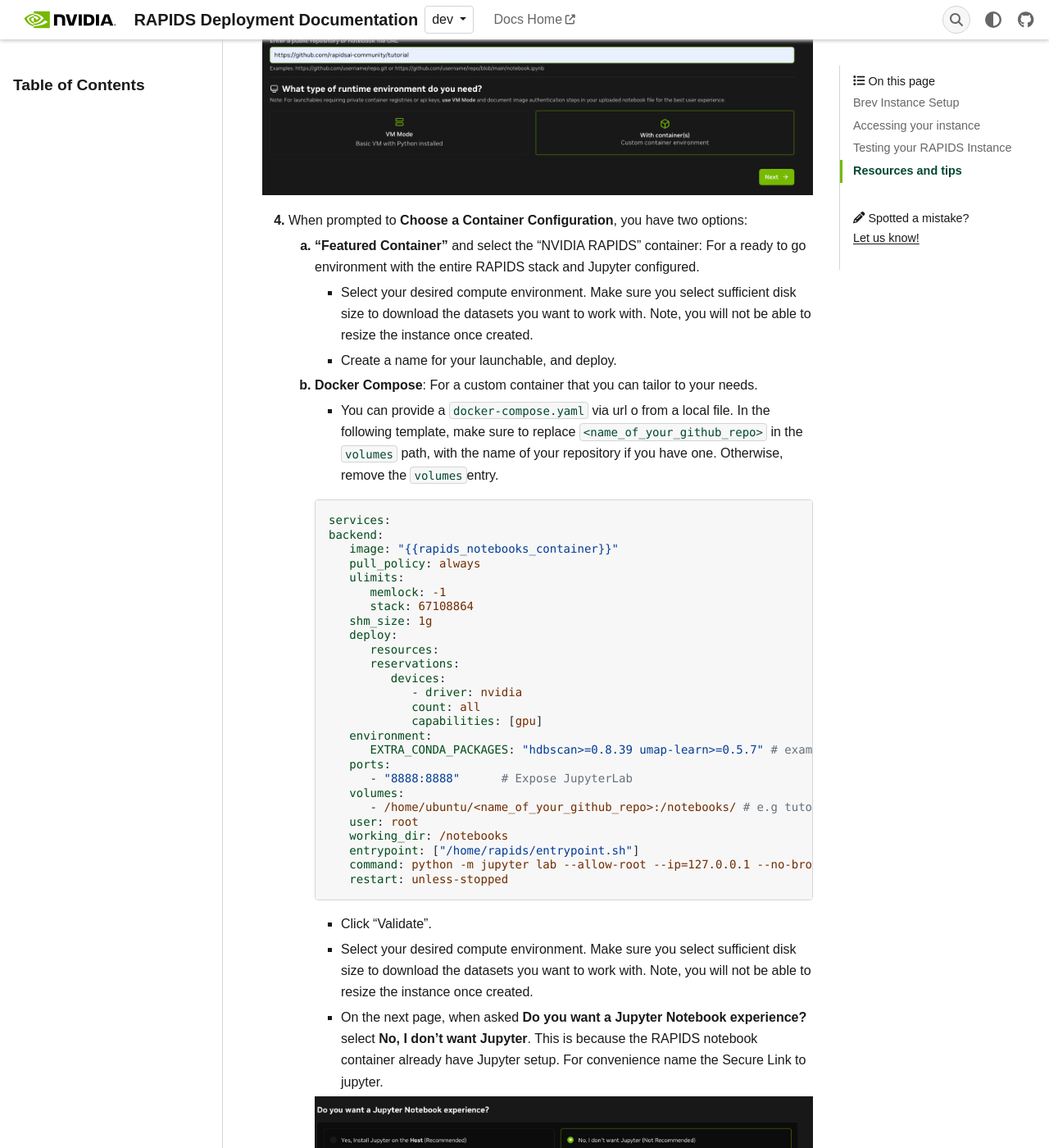
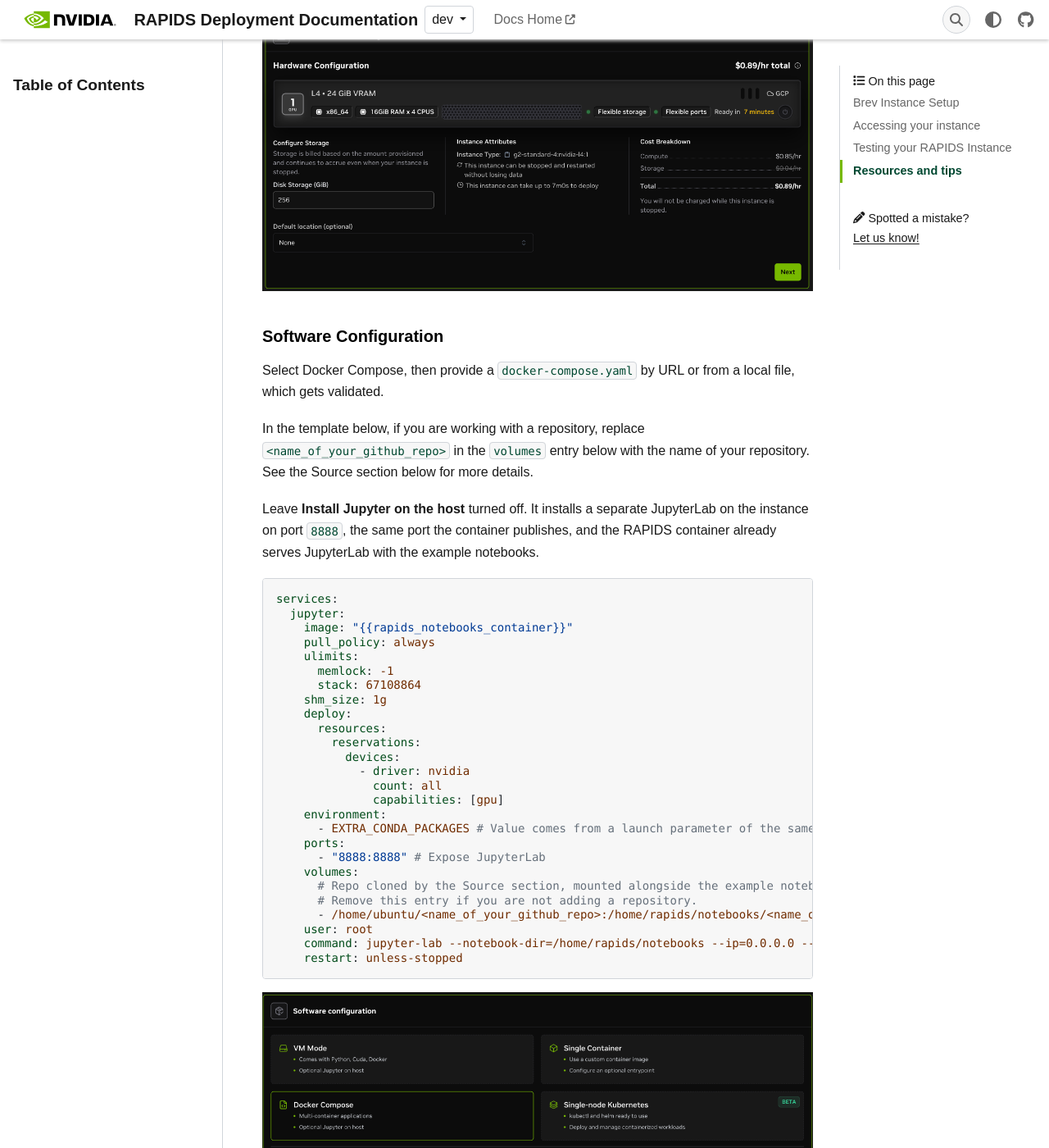
Before and after one commit to rapidsai/deployment, a Sphinx documentation site: the page built from source/cloud/nvidia/brev.md, in a window 1280 px wide and 1400 px high, scrolled down 3475 px. Shown: the whole window at 82% size. Built offline with Sphinx 7.4.7, drawn with Linux system fonts in a browser that asks for light colours; some web fonts are replaced; some of the changed text lies outside the part shown.

Commit message:
added new Brev launchable instructions (#733)

````diff
--- a/source/cloud/nvidia/brev.md
+++ b/source/cloud/nvidia/brev.md
@@ -48,65 +48,112 @@ our [Single-cell Analysis Blueprint](https://github.com/NVIDIA-AI-Blueprints/sin
 However, you can use this to create quick-start templates for many different kinds of projects when you want users to
 drop into an environment that is ready to go (e.g. tutorials, workshops, demos, etc.).
 
-You can read more about Brev Launchables in the [Getting Started Guide](https://docs.nvidia.com/brev/latest/launchables-getting-started.html).
+You can read more about Brev Launchables in the [Launchables documentation](https://docs.nvidia.com/brev/concepts/launchables).
 
-1. Go to [Brev’s Launchable Creator](https://brev.nvidia.com/launchables/create) (requires account)
-2. When asked **How would you like to provide your code files?**.
-   - Select "I have code files in a git repository", and provide the link to a GitHub repository, if you have one that you'd like
-     to be mounted in the instance once is up.
-   - Otherwise, select "I don't have any code files".
-3. When asked **What type of runtime environment do you need?** select "With container(s)", and proceed.
+Go to [Brev's Launchable Creator](https://brev.nvidia.com/launchables/create) (requires an account) and follow the instructions for all of the sections below
 
-![Screenshot showing the Brev launchable setup with container](/_static/images/platforms/brev/brev-launchable-setup-start.png)
+#### Details
 
-4. When prompted to **Choose a Container Configuration**, you have two options:
-   1. **"Featured Container"** and select the "NVIDIA RAPIDS" container: For a ready to go environment with the
-      entire RAPIDS stack and Jupyter configured.
-      - Select your desired compute environment. Make sure you select sufficient disk size to download the datasets you
-        want to work with. Note, you will not be able to resize the instance once created.
-      - Create a name for your launchable, and deploy.
-   2. **Docker Compose**: For a custom container that you can tailor to your needs.
-      - You can provide a `docker-compose.yaml` via url o from a local file. In the following template, make sure to
-        replace `<name_of_your_github_repo>` in the `volumes` path, with the name of your repository if you have one. Otherwise,
-        remove the `volumes`entry.
+Give your Launchable a name and, optionally, a description.
 
-      ```yaml
-      services:
-      backend:
-         image: "{{rapids_notebooks_container}}"
-         pull_policy: always
-         ulimits:
-            memlock: -1
-            stack: 67108864
-         shm_size: 1g
-         deploy:
-            resources:
-            reservations:
-               devices:
-                  - driver: nvidia
-                  count: all
-                  capabilities: [gpu]
-         environment:
-            EXTRA_CONDA_PACKAGES: "hdbscan>=0.8.39 umap-learn>=0.5.7" # example of packages
-         ports:
-            - "8888:8888"      # Expose JupyterLab
-         volumes:
-            - /home/ubuntu/<name_of_your_github_repo>:/notebooks/ # e.g tutorial if repo at https://github.com/rapidsai-community/tutorial
-         user: root
-         working_dir: /notebooks
-         entrypoint: ["/home/rapids/entrypoint.sh"]
-         command: python -m jupyter lab --allow-root --ip=127.0.0.1 --no-browser --NotebookApp.token='' --NotebookApp.password='' --notebook-dir=/notebooks
-         restart: unless-stopped
-      ```
+#### Default Hardware Configuration
 
-      - Click "Validate".
-      - Select your desired compute environment. Make sure you select sufficient disk size to download the datasets you
-        want to work with. Note, you will not be able to resize the instance once created.
-      - On the next page, when asked **Do you want a Jupyter Notebook experience?** select **No, I don't want Jupyter**. This
-        is because the RAPIDS notebook container already have Jupyter setup. For convenience name the Secure Link to jupyter.
+Choose a GPU instance type and set the disk storage. People deploying your Launchable can pick a different
+configuration, so this is the default rather than a fixed choice.
 
-      ![Screenshot showing the Brev launchable Jupyter experience setup](/_static/images/platforms/brev/brev-launchable-jupyter-setup-docker-compose.png)
-      - Create a name for your launchable, and deploy.
+![Screenshot of the "Default hardware configuration" UI](/_static/images/platforms/brev/brev-launchable-hardware-config.png)
+
+#### Software Configuration
+
+Select Docker Compose, then provide a `docker-compose.yaml` by URL or from a local file, which gets validated.
+
+In the template below, if you are working with a repository, replace `<name_of_your_github_repo>` in the `volumes` entry below with the name of your repository. See the Source section below for more details.
+
+Leave **Install Jupyter on the host** turned off. It installs a separate JupyterLab on the instance on port `8888`, the same port the container publishes, and the RAPIDS container already serves JupyterLab with the example notebooks.
+
+```yaml
+services:
+  jupyter:
+    image: "{{rapids_notebooks_container}}"
+    pull_policy: always
+    ulimits:
+      memlock: -1
+      stack: 67108864
+    shm_size: 1g
+    deploy:
+      resources:
+        reservations:
+          devices:
+            - driver: nvidia
+              count: all
+              capabilities: [gpu]
+    environment:
+      - EXTRA_CONDA_PACKAGES # Value comes from a launch parameter of the same name
+    ports:
+      - "8888:8888" # Expose JupyterLab
+    volumes:
+      # Repo cloned by the Source section, mounted alongside the example notebooks.
+      # Remove this entry if you are not adding a repository.
+      - /home/ubuntu/<name_of_your_github_repo>:/home/rapids/notebooks/<name_of_your_github_repo>
+    user: root
+    command: jupyter-lab --notebook-dir=/home/rapids/notebooks --ip=0.0.0.0 --no-browser --allow-root --NotebookApp.token='' --NotebookApp.allow_origin='*'
+    restart: unless-stopped
+```
+
+![Screenshot of the "Software configuration" UI with "Docker Compose" selected](/_static/images/platforms/brev/brev-launchable-software-config.png)
+
+#### Source
+
+Choose how to provide code files: no code files, a public git repository, or code already embedded in your container.
+
+A git repository is cloned onto the instance at `/home/ubuntu/<name_of_your_github_repo>`, not into the container. To make it visible in JupyterLab, mount it alongside the example notebooks using the `volumes` entry shown above, replacing `<name_of_your_github_repo>` with the name of your repository. Remove the `volumes` entry if you are not adding a repository.
+
+![Screenshot of the "Source" UI with "I have code files in a git repository" selected](/_static/images/platforms/brev/brev-launchable-source.png)
+
+#### Network
+
+Add a Secure Link for port `8888`. This gives JupyterLab a public URL fronted by NVIDIA authentication. The Secure
+Link name becomes part of that URL, so a name like `jupyter` is easier to recognise later.
+
+![Screenshot of the "Network" UI with a Secure Link on port 8888](/_static/images/platforms/brev/brev-launchable-network.png)
+
+#### Launch Parameters
+
+This is an optional step. Launch parameters collect values when someone deploys your Launchable and expose them as environment variables during container startup.
+
+This is useful for adding your own libraries to the container via `EXTRA_CONDA_PACKAGES`. Add a launch parameter of that name, set any defaults as you see fit, and then list the variable by name in the compose file so its value is passed into the container. While deploying your Launchable, you can then install extra packages each time without editing the Launchable itself:
+
+```yaml
+environment:
+  - EXTRA_CONDA_PACKAGES
+```
+
+![Screenshot of the "Launch parameters" UI with an EXTRA_CONDA_PACKAGES parameter](/_static/images/platforms/brev/brev-launchable-launch-parameters.png)
+
+#### View Access
+
+Choose whether the Launchable is visible to your organization or to anyone with the link.
+Then create the Launchable.
+
+![Screenshot of the "View access" UI](/_static/images/platforms/brev/brev-launchable-view-access.png)
+
+#### Deploying the Launchable
+
+Once created, the Launchable has its own page, which is where you can deploy an instance from and share it for broader use. From there you can change the instance type, adjust the storage, fill in any launch parameters, name the instance, and deploy.
+
+```{figure} /_static/images/platforms/brev/brev-launchable-deploy.png
+---
+alt: Screenshot of the Launchable page showing instance type, setup values, and the "Deploy Launchable" button
+width: 410px
+align: center
+---
+```
+
+```{note}
+The Launchable reports that the build has finished before JupyterLab is ready. The container still has to start, and
+any packages in `EXTRA_CONDA_PACKAGES` are installed before JupyterLab launches, so the Secure Link can take a minute
+or two longer to show the Jupyterlab UI.
+```
 
 ## Accessing your instance
 
````
Also changed, not shown: source/_static/images/platforms/brev/brev-launchable-deploy.png (added), source/_static/images/platforms/brev/brev-launchable-hardware-config.png (added), source/_static/images/platforms/brev/brev-launchable-jupyter-setup-docker-compose.png (deleted), source/_static/images/platforms/brev/brev-launchable-launch-parameters.png (added), source/_static/images/platforms/brev/brev-launchable-network.png (added), source/_static/images/platforms/brev/brev-launchable-setup-start.png (deleted), source/_static/images/platforms/brev/brev-launchable-software-config.png (added), source/_static/images/platforms/brev/brev-launchable-source.png (added), source/_static/images/platforms/brev/brev-launchable-view-access.png (added).
